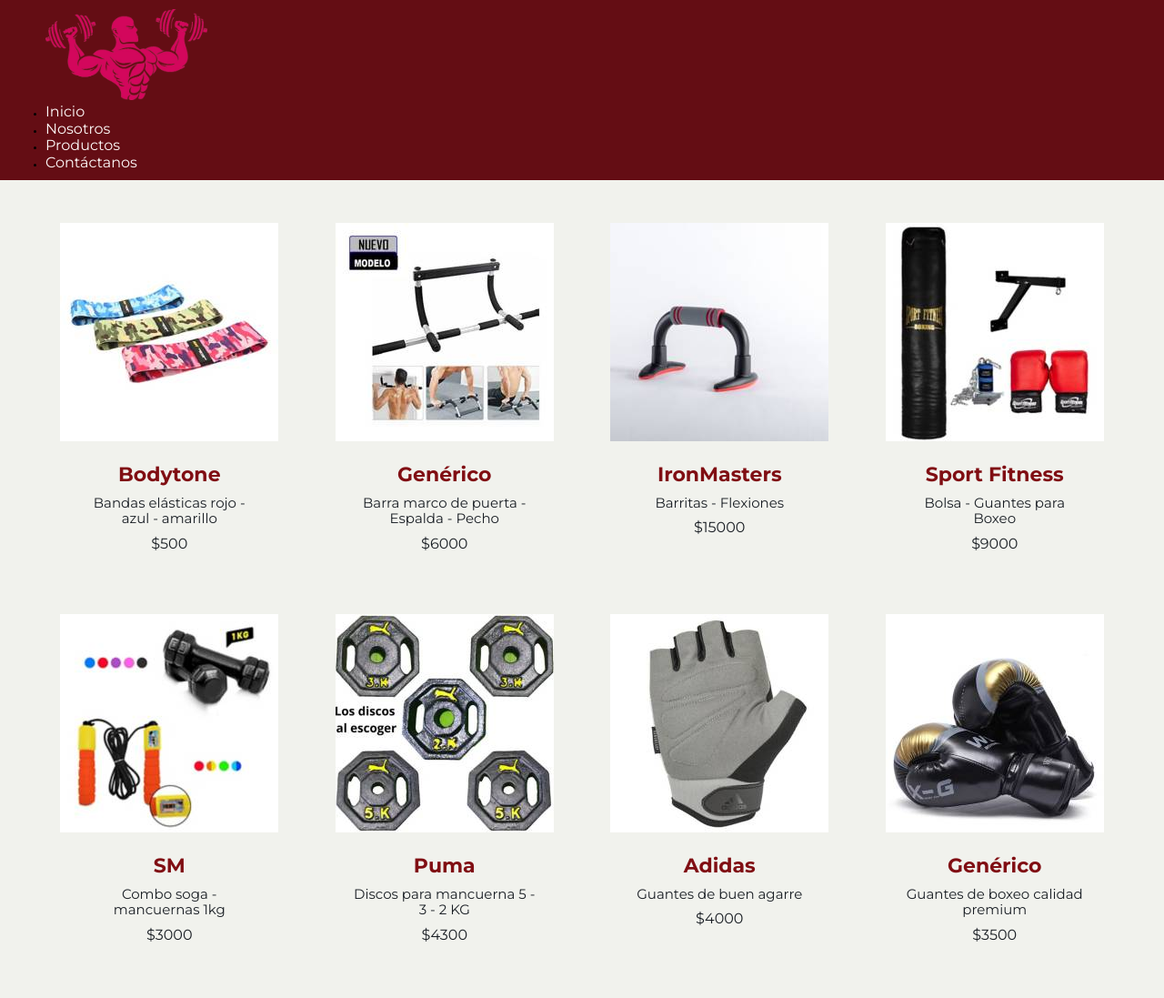
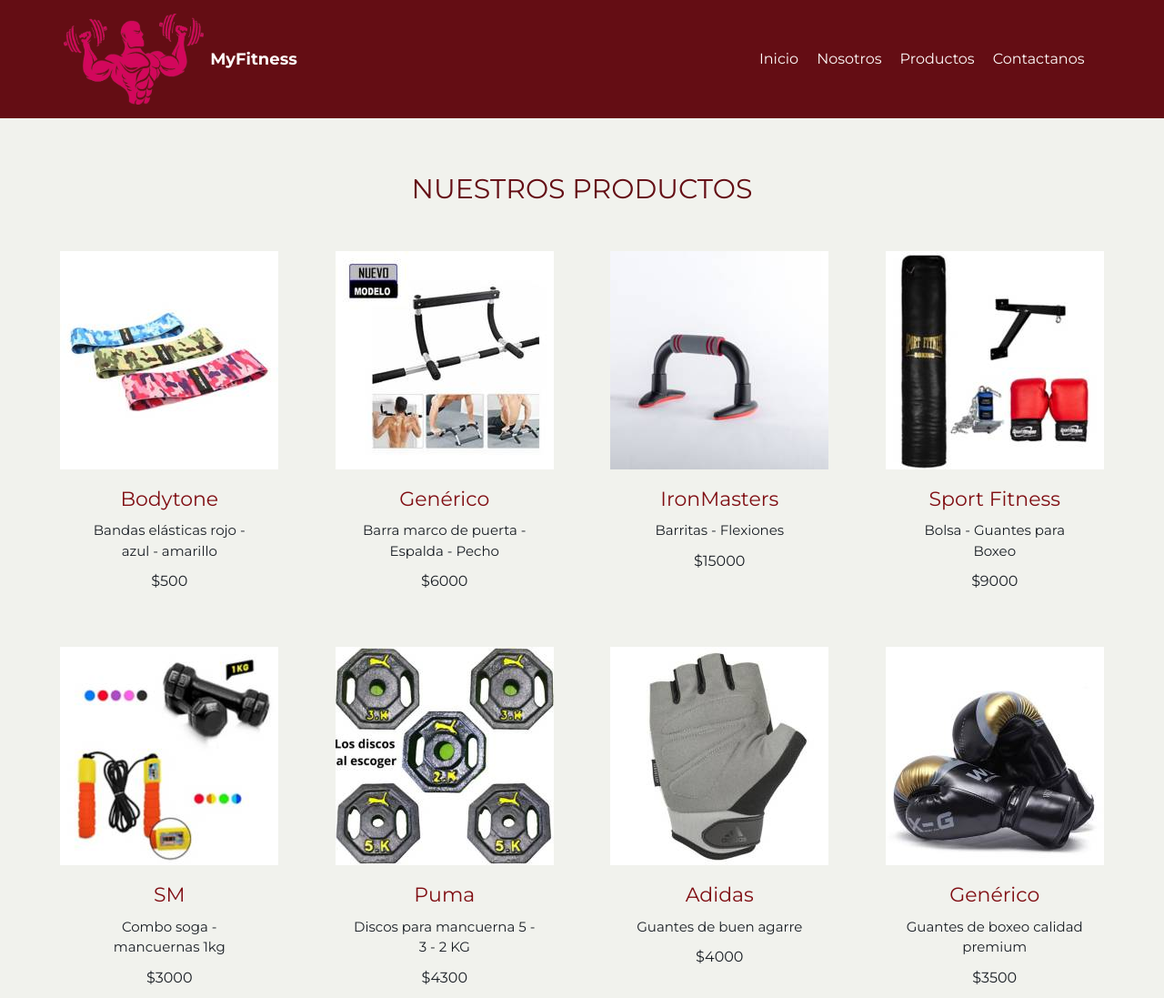
Before and after one commit to adrimachado0/Entregas-CoderHouse, a plain HTML site: page pages/productos.html in a window 1280 px wide. Shown: the top 1097 px of the page at 91% size. Drawn offline with nearby package versions, Linux system fonts and the light colour scheme.

Commit message:
Ultimo commit

```diff
--- a/pages/productos.html
+++ b/pages/productos.html
@@ -4,10 +4,26 @@
         <meta charset="UTF-8">
         <meta http-equiv="X-UA-Compatible" content="IE=edge">
         <meta name="viewport" content="width=device-width, initial-scale=1.0">
+
+        <!-- BOOTSTRAP -->
+        <link href="https://cdn.jsdelivr.net/npm/bootstrap@5.3.0-alpha1/dist/css/bootstrap.min.css" rel="stylesheet" integrity="sha384-GLhlTQ8iRABdZLl6O3oVMWSktQOp6b7In1Zl3/Jr59b6EGGoI1aFkw7cmDA6j6gD" crossorigin="anonymous">
+
+
+        <!-- NORMALIZE -->
+        <link rel="stylesheet" href="../styles/normalize.css" type="text/css">
+
+        <!-- STYLES -->
         <link rel="stylesheet" href="../styles/estilos.css" type="text/css">
-        <link rel="stylesheet" href="../styles/normalize.css" type="text/css">
-        <link rel="preconnect" href="https://fonts.googleapis.com"><link rel="preconnect" href="https://fonts.gstatic.com" crossorigin><link href="https://fonts.googleapis.com/css2?family=Montserrat:wght@400;700&display=swap" rel="stylesheet">
-        <link rel="icon" href="../imagenes/loguito-removebg.png">
+
+        <!-- GOOGLE FONTS -->
+        <link rel="preconnect" href="https://fonts.googleapis.com">
+        <link rel="preconnect" href="https://fonts.gstatic.com" crossorigin>
+        <link href="https://fonts.googleapis.com/css2?family=Montserrat:wght@400;700&display=swap" rel="stylesheet">
+
+        <!-- ICONO -->
+        <link rel="icon" href="imagenes/loguito-removebg.png">
+
+
         <title>Cambiá tu vida con MyFitness</title>
 
 
@@ -18,21 +34,37 @@
 
 
         <header>
-            <nav class="nav">
+            <nav class="navbar navbar-expand-lg bg-body-tertiary container">
                 <div class="nav__logo">
                     <a href="../index.html"><img class="nav__logo--img" src="../imagenes/loguito-removebg.png" alt=""></a>
                 </div>
-                <ul class="nav__list">
-                    <li><a href="../index.html">Inicio</a></li>
-                    <li><a href="nosotros.html">Nosotros</a></li>
-                    <li class="activo"><a href="productos.html">Productos</a></li>
-                    <li><a href="contacto.html">Contáctanos</a></li>
-                </ul>
-            </nav>
+                <div class="container-fluid centrar">
+                  <a class="navbar-brand" href="#">MyFitness</a>
+                  <button class="navbar-toggler" type="button" data-bs-toggle="collapse" data-bs-target="#navbarNav" aria-controls="navbarNav" aria-expanded="false" aria-label="Toggle navigation">
+                    <span class="navbar-toggler-icon"></span>
+                  </button>
+                  <div class="collapse navbar-collapse" id="navbarNav">
+                    <ul class="navbar-nav">
+                      <li class="nav-item">
+                        <a class="nav-link active" aria-current="page" href="../index.html">Inicio</a>
+                      </li>
+                      <li class="nav-item">
+                        <a class="nav-link" href="nosotros.html">Nosotros</a>
+                      </li>
+                      <li class="nav-item">
+                        <a class="nav-link" href="productos.html">Productos</a>
+                      </li>
+                      <li class="nav-item">
+                        <a class="nav-link" href="contacto.html">Contactanos</a>
+                      </li>
+                    </ul>
+                  </div>
+                </div>
+              </nav>
         </header>
 
 
-        <main class="contenedor">
+        <main class="contenedor contenedor-productos">
             <h2 class="contenedor__titulo">Nuestros productos</h1>
             <div class="grid--productos">
                 <div class="producto">
@@ -251,6 +283,9 @@
             </div>
         </footer>
 
+        <!-- JAVASCRIPT -->
+        <script src="https://cdn.jsdelivr.net/npm/bootstrap@5.3.0-alpha1/dist/js/bootstrap.bundle.min.js" integrity="sha384-w76AqPfDkMBDXo30jS1Sgez6pr3x5MlQ1ZAGC+nuZB+EYdgRZgiwxhTBTkF7CXvN" crossorigin="anonymous"></script>
+
     </body>
 
 
--- a/styles/estilos.css
+++ b/styles/estilos.css
@@ -24,7 +24,7 @@
 
 @media (min-width: 768px) {
     body {
-        padding-top: 10rem;
+        padding-top: 13rem;
     }
 
 }
@@ -222,6 +222,7 @@
     justify-content: space-around;
     flex-wrap: wrap;
     row-gap: 3rem;
+    margin-bottom: 5rem;
 }
 
 .card {
@@ -230,6 +231,10 @@
     width: 25rem !important;
     border: none;
     text-align: center;
+}
+
+.card-img-top {
+    cursor: pointer;
 }
 
 .card-title {
@@ -304,18 +309,16 @@
 /** NOSOTROS **/
 
 /** Contenedor **/
-.contenedor {
-    max-width: 120rem;
-    margin: 0 auto;
-}
 
 .contenedor p{
     color: var(--negro);
 }
 
+/** Historia e imagen del contenedor **/
 
-
-/** Historia e imagen del contenedor **/
+.contenedor-nosotros {
+    margin-top: 5rem;
+}
 
 .contenedor__historia {
     display: flex;
@@ -389,6 +392,10 @@
 /** PRODUCTO **/
 
 /** Producto grid **/
+
+.contenedor-productos {
+    margin-bottom: 5rem;
+}
 
 .grid--productos {
     display: grid;
@@ -471,7 +478,6 @@
     padding: 10rem;
     color: var(--blanco);
     text-align: center;
-    margin-top: 5rem;
 }
 
 .footer__icon {
```
Also changed, not shown: pages/contacto.html (+46 -11 lines), pages/nosotros.html (+47 -12 lines).
